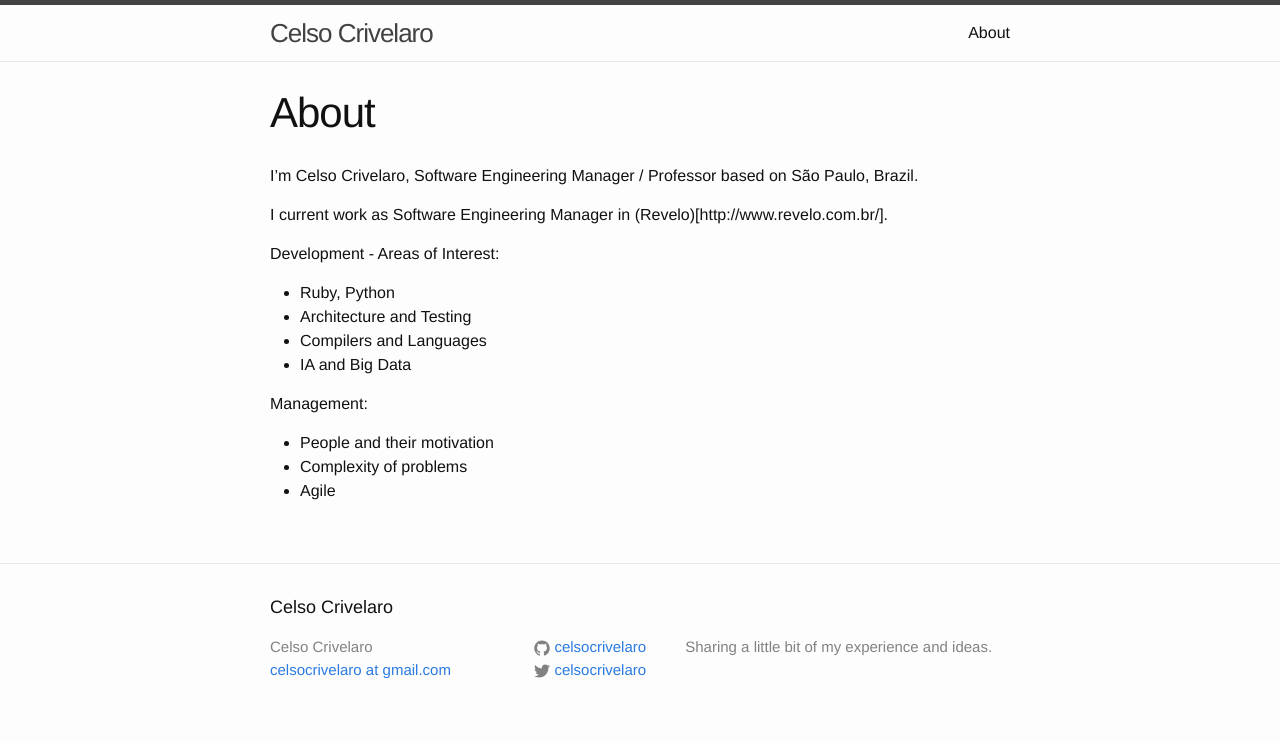
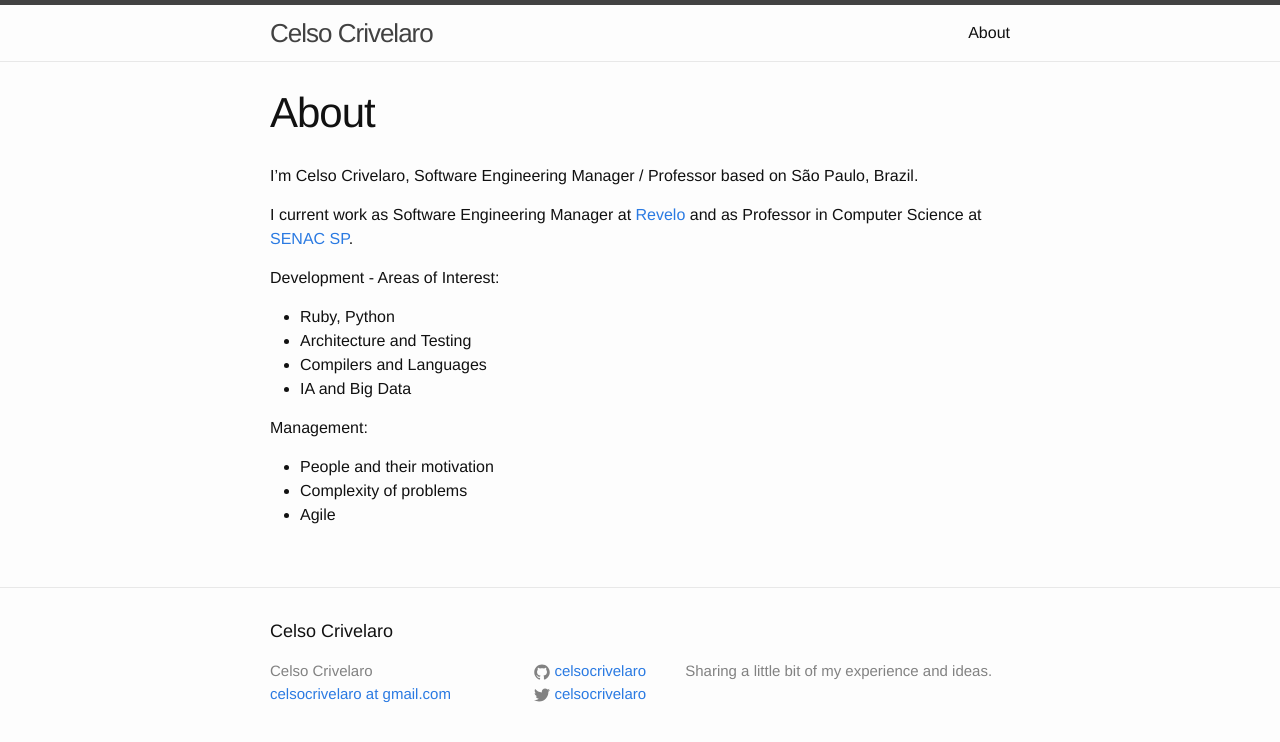
Before and after one commit to celsocrivelaro/celsocrivelaro.github.io, a Jekyll site: the page built from about.md, in a window 1280 px wide. Shown: the top 742 px of the page. Built offline with Jekyll 4.4.1, drawn with Linux system fonts in a browser that asks for light colours.

Commit message:
Update about.md

```diff
--- a/about.md
+++ b/about.md
@@ -6,7 +6,7 @@ permalink: /about/
 
 I'm Celso Crivelaro, Software Engineering Manager / Professor based on São Paulo, Brazil.
 
-I current work as Software Engineering Manager in (Revelo)[http://www.revelo.com.br/].
+I current work as Software Engineering Manager at [Revelo](https://www.revelo.com.br/) and as Professor in Computer Science at [SENAC SP](https://www.sp.senac.br/).
 
 Development - Areas of Interest:
 - Ruby, Python
```
